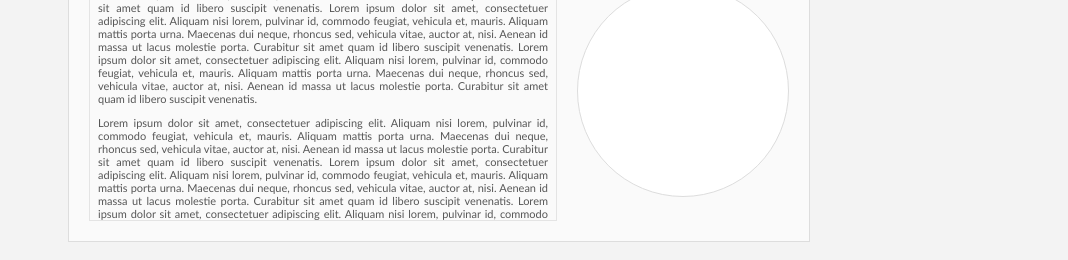
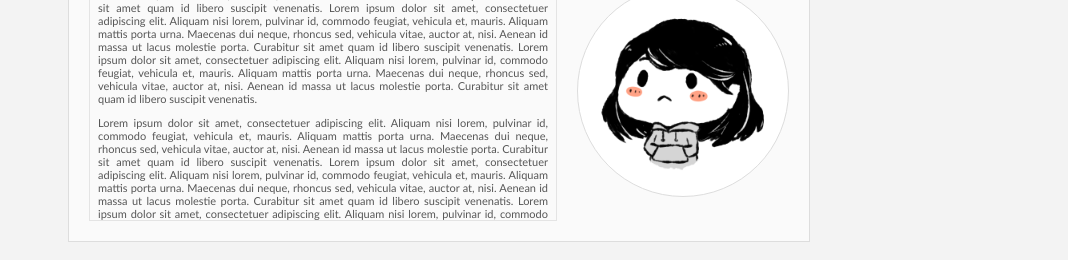
Before and after one commit to sandanzuki/sandanzuki.github.io, a plain HTML site: page index.html in a window 1280 px wide. Shown: the part 324-584 px from the top of the page, without its empty margins (212-1280 px from the left). Drawn offline with nearby package versions, Linux system fonts and the light colour scheme.

Commit message:
favicon + personal image added

```diff
--- a/index.html
+++ b/index.html
@@ -10,8 +10,7 @@
     <!-- custom css -->
     <link rel="stylesheet" type="text/css" href="style.css">
 
-    <!--//TODO-->
-    <link rel="icon" type="image/x-icon" href="/favicon.ico" />
+    <link rel="icon" type="image/x-icon" href="/img/favicon.ico" />
 
 </head>
 <body>
@@ -22,8 +21,7 @@
         <div id="quote">Not all those who wander are lost... </div>
         <div id="credit">&#x2014; J. R. R. Tolkien </div>
 
-        <!--//TODO-->
-        <div id="avatar"><img src="myicon.png" alt="icon"/></div>
+        <div id="me"><img src="/img/myicon.png" alt="me"/></div>
 
         <div id="about">
         Lorem ipsum dolor sit amet, consectetuer adipiscing elit. Aliquam nisi lorem, pulvinar id, commodo feugiat, vehicula et, mauris. Aliquam mattis porta urna. Maecenas dui neque, rhoncus sed, vehicula vitae, auctor at, nisi. Aenean id massa ut lacus molestie porta. Curabitur sit amet quam id libero suscipit venenatis.
--- a/style.css
+++ b/style.css
@@ -73,7 +73,7 @@ body{
 }
 
 
-#avatar img{
+#me img{
     position:absolute;
     margin-left:498px;
     margin-top:41.5px;
```
Also changed, not shown: img/favicon.ico (added), img/myicon.png (added).
